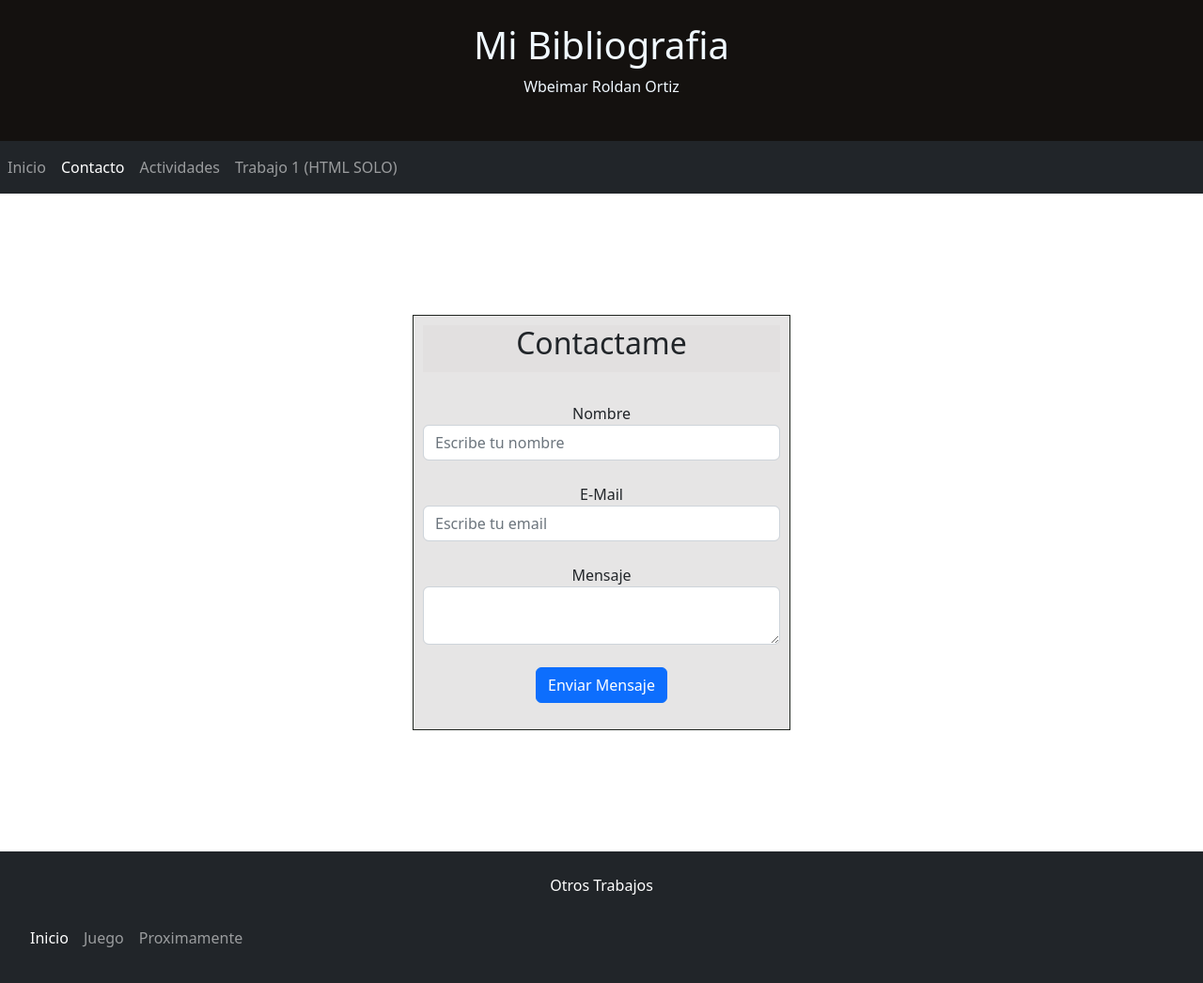
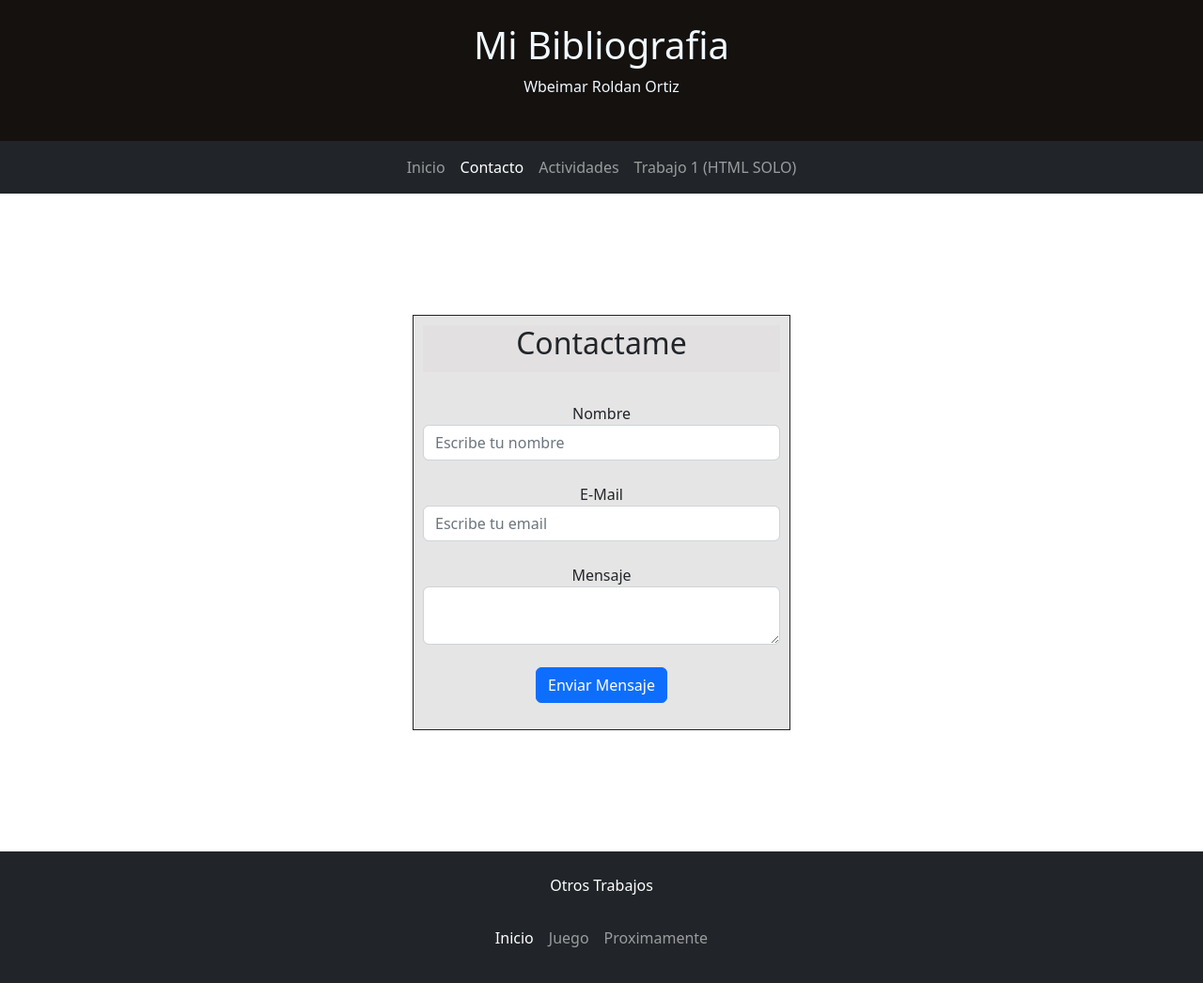
Before and after one commit to roldanw18/roldanw18.github.io, a plain HTML site: page page2.html in a window 1280 px wide. Shown: the whole page at 94% size. Drawn offline with nearby package versions, Linux system fonts and the light colour scheme.

Commit message:
Update page2.html

```diff
--- a/page2.html
+++ b/page2.html
@@ -33,7 +33,7 @@
       <p>Wbeimar Roldan Ortiz</p>
     </div>
 
-    <nav class="navbar navbar-expand-sm bg-dark navbar-dark">
+    <nav class="navbar navbar-expand-sm bg-dark navbar-dark justify-content-center">
       <div class="papa">
         <ul class="navbar-nav">
           <li class="nav-item">
@@ -70,10 +70,9 @@
 </div>
 
 <div class="mt-5 p-4 bg-dark text-white text-center">
-  <footer>
   <p>Otros Trabajos</p>
-  <nav class="navbar navbar-expand-sm bg-dark navbar-dark">
-  <div class="footer2">
+  <nav class="navbar navbar-expand-sm bg-dark navbar-dark justify-content-center">
+
     <ul class="navbar-nav">
       <li class="nav-item">
         <a class="nav-link active" href="index.html">Inicio</a>
@@ -85,9 +84,7 @@
         <a class="nav-link" href="#">Proximamente</a>
     </li>
     </ul>
-  </div>
 </nav>
-</footer>
 </div>
 
 
```
